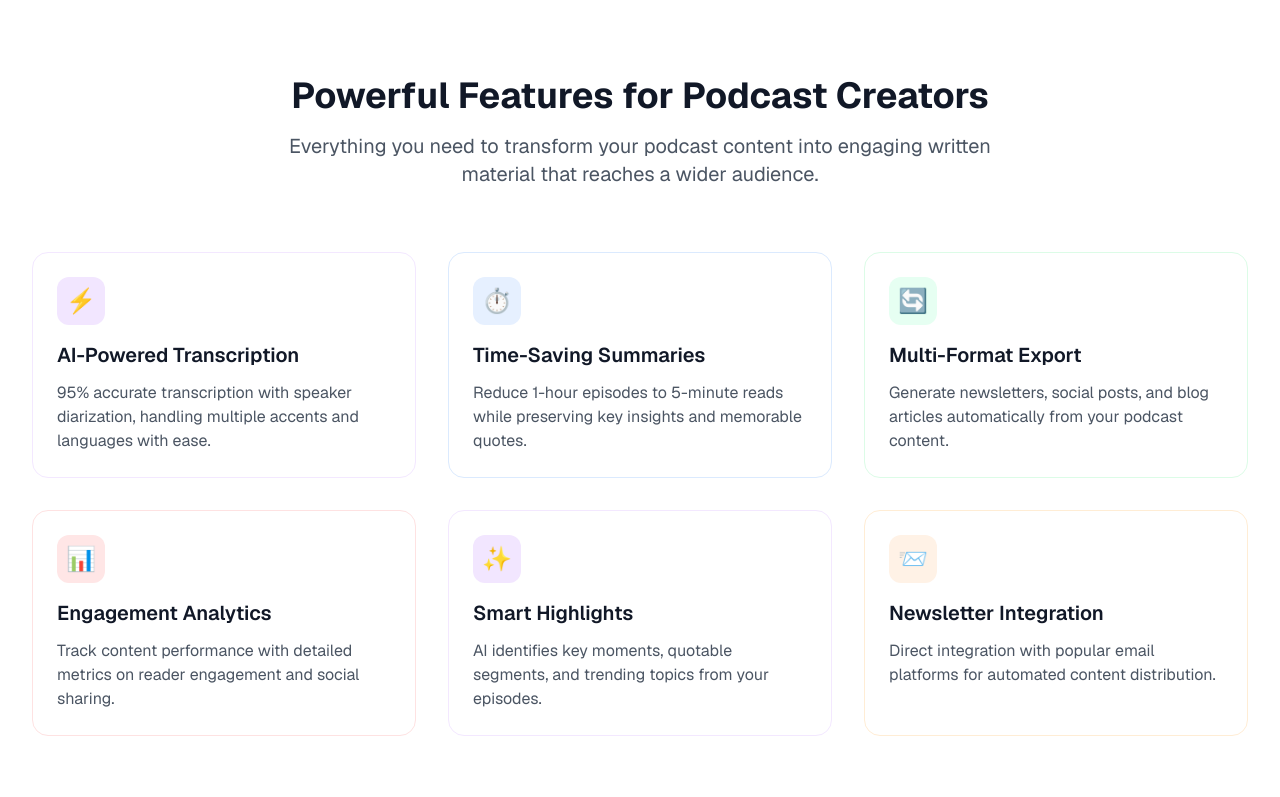
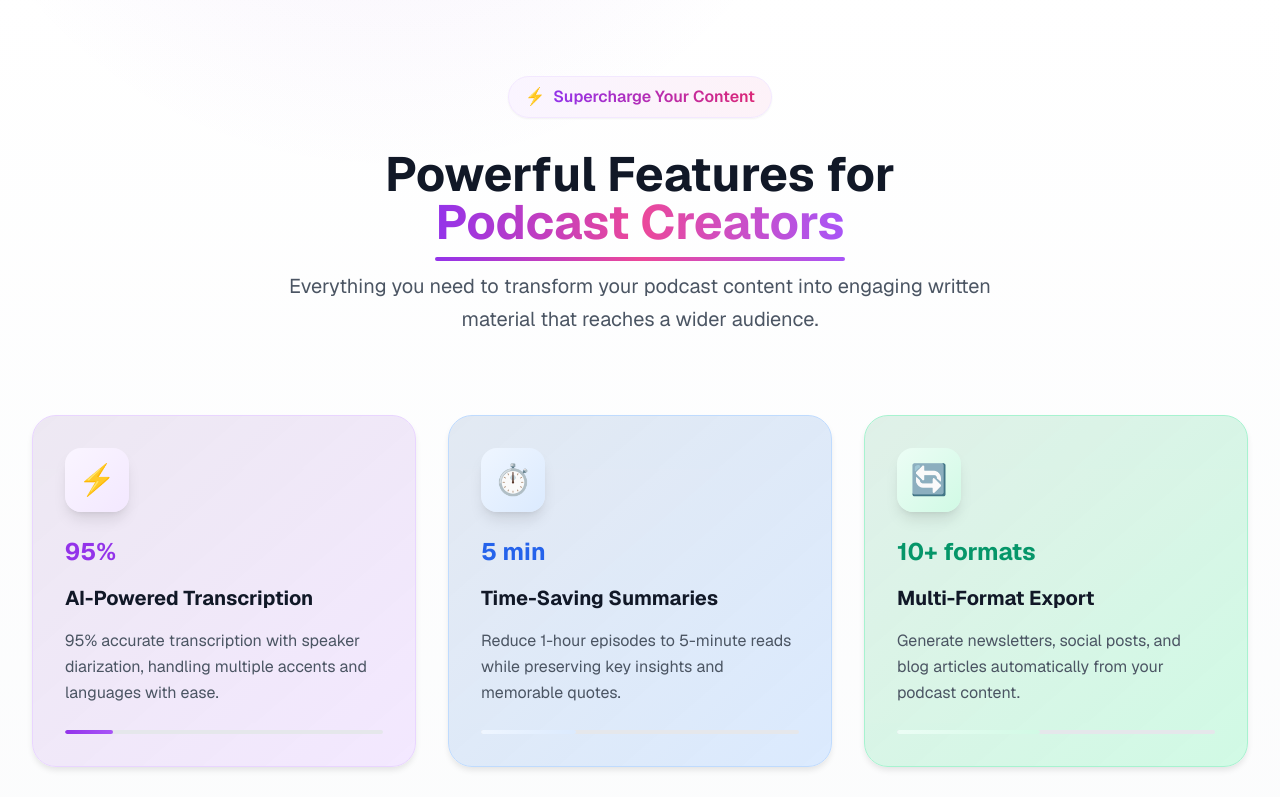
Before and after one commit to zaktech96/podcast2newsletter, a Next.js app: page / in a window 1280 px wide. Shown: the part 2580-3377 px from the top of the page. Built offline with nearby package versions, Linux system fonts and the light colour scheme; no server answers.

Commit message:
landing page improved

```diff
--- a/components/homepage/powerful-features.tsx
+++ b/components/homepage/powerful-features.tsx
@@ -1,107 +1,371 @@
 'use client';
 
-import { motion } from 'framer-motion';
+import { motion, useInView, useAnimation } from 'framer-motion';
+import { useRef, useEffect, useState } from 'react';
 
 const features = [
   {
     icon: "⚡",
     title: "AI-Powered Transcription",
     description: "95% accurate transcription with speaker diarization, handling multiple accents and languages with ease.",
-    color: "bg-[#F2E6FF]",
-    iconColor: "text-[#9333EA]",
-    borderColor: "border-purple-100"
+    color: "bg-gradient-to-br from-purple-50 to-purple-100",
+    iconColor: "text-purple-600",
+    borderColor: "border-purple-200",
+    hoverColor: "hover:from-purple-100 hover:to-purple-200",
+    stats: { value: 95, suffix: "%" },
+    delay: 0
   },
   {
     icon: "⏱️",
     title: "Time-Saving Summaries",
     description: "Reduce 1-hour episodes to 5-minute reads while preserving key insights and memorable quotes.",
-    color: "bg-[#E6F0FF]",
-    iconColor: "text-[#3B82F6]",
-    borderColor: "border-blue-100"
+    color: "bg-gradient-to-br from-blue-50 to-blue-100",
+    iconColor: "text-blue-600",
+    borderColor: "border-blue-200",
+    hoverColor: "hover:from-blue-100 hover:to-blue-200",
+    stats: { value: 5, suffix: " min" },
+    delay: 0.1
   },
   {
     icon: "🔄",
     title: "Multi-Format Export",
     description: "Generate newsletters, social posts, and blog articles automatically from your podcast content.",
-    color: "bg-[#E6FFF2]",
-    iconColor: "text-[#10B981]",
-    borderColor: "border-green-100"
+    color: "bg-gradient-to-br from-emerald-50 to-emerald-100",
+    iconColor: "text-emerald-600",
+    borderColor: "border-emerald-200",
+    hoverColor: "hover:from-emerald-100 hover:to-emerald-200",
+    stats: { value: 10, suffix: "+ formats" },
+    delay: 0.2
   },
   {
     icon: "📊",
     title: "Engagement Analytics",
     description: "Track content performance with detailed metrics on reader engagement and social sharing.",
-    color: "bg-[#FFE6E6]",
-    iconColor: "text-[#EF4444]",
-    borderColor: "border-red-100"
+    color: "bg-gradient-to-br from-rose-50 to-rose-100",
+    iconColor: "text-rose-600",
+    borderColor: "border-rose-200",
+    hoverColor: "hover:from-rose-100 hover:to-rose-200",
+    stats: { value: 300, suffix: "% growth" },
+    delay: 0.3
   },
   {
     icon: "✨",
     title: "Smart Highlights",
     description: "AI identifies key moments, quotable segments, and trending topics from your episodes.",
-    color: "bg-[#F2E6FF]",
-    iconColor: "text-[#8B5CF6]",
-    borderColor: "border-purple-100"
+    color: "bg-gradient-to-br from-amber-50 to-amber-100",
+    iconColor: "text-amber-600",
+    borderColor: "border-amber-200",
+    hoverColor: "hover:from-amber-100 hover:to-amber-200",
+    stats: { value: 50, suffix: "+ highlights" },
+    delay: 0.4
   },
   {
     icon: "📨",
     title: "Newsletter Integration",
     description: "Direct integration with popular email platforms for automated content distribution.",
-    color: "bg-[#FFF2E6]",
-    iconColor: "text-[#F59E0B]",
-    borderColor: "border-orange-100"
+    color: "bg-gradient-to-br from-indigo-50 to-indigo-100",
+    iconColor: "text-indigo-600",
+    borderColor: "border-indigo-200",
+    hoverColor: "hover:from-indigo-100 hover:to-indigo-200",
+    stats: { value: 25, suffix: "+ platforms" },
+    delay: 0.5
   }
 ];
 
-const fadeInUp = {
-  initial: { opacity: 0, y: 20 },
-  animate: { opacity: 1, y: 0 },
-  transition: { duration: 0.5 }
+function CountUp({ end, suffix, duration = 2 }: { end: number; suffix: string; duration?: number }) {
+  const [count, setCount] = useState(0);
+  const ref = useRef(null);
+  const isInView = useInView(ref, { once: true });
+
+  useEffect(() => {
+    if (isInView) {
+      let startTime: number;
+      const startValue = 0;
+
+      const updateCount = (timestamp: number) => {
+        if (!startTime) startTime = timestamp;
+        const progress = Math.min((timestamp - startTime) / (duration * 1000), 1);
+
+        const easeOutCubic = 1 - Math.pow(1 - progress, 3);
+        setCount(Math.floor(easeOutCubic * (end - startValue) + startValue));
+
+        if (progress < 1) {
+          requestAnimationFrame(updateCount);
+        }
+      };
+
+      requestAnimationFrame(updateCount);
+    }
+  }, [isInView, end, duration]);
+
+  return (
+    <span ref={ref} className="font-bold text-2xl">
+      {count}{suffix}
+    </span>
+  );
+}
+
+const containerVariants = {
+  hidden: { opacity: 0 },
+  visible: {
+    opacity: 1,
+    transition: {
+      staggerChildren: 0.1,
+      delayChildren: 0.2
+    }
+  }
+};
+
+const itemVariants = {
+  hidden: {
+    opacity: 0,
+    y: 50,
+    scale: 0.9
+  },
+  visible: {
+    opacity: 1,
+    y: 0,
+    scale: 1,
+    transition: {
+      type: "spring",
+      stiffness: 100,
+      damping: 15,
+      mass: 1
+    }
+  }
+};
+
+const iconVariants = {
+  initial: { scale: 1, rotate: 0 },
+  hover: {
+    scale: 1.2,
+    rotate: [0, -10, 10, 0],
+    transition: {
+      type: "spring",
+      stiffness: 400,
+      damping: 10
+    }
+  },
+  tap: { scale: 0.95 }
+};
+
+const cardVariants = {
+  initial: {
+    scale: 1,
+    boxShadow: "0 4px 6px -1px rgba(0, 0, 0, 0.1)"
+  },
+  hover: {
+    scale: 1.02,
+    boxShadow: "0 25px 50px -12px rgba(0, 0, 0, 0.25)",
+    transition: {
+      type: "spring",
+      stiffness: 300,
+      damping: 20
+    }
+  }
 };
 
 export function PowerfulFeatures() {
+  const ref = useRef(null);
+  const isInView = useInView(ref, { once: true });
+  const controls = useAnimation();
+
+  useEffect(() => {
+    if (isInView) {
+      controls.start("visible");
+    }
+  }, [isInView, controls]);
+
   return (
-    <section className="w-full py-24 bg-white dark:bg-black">
+    <section className="w-full py-24 bg-gradient-to-b from-white to-gray-50 dark:from-black dark:to-gray-900 relative overflow-hidden">
+      {/* Background Effects */}
+      <div className="absolute inset-0 bg-[url('/grid.svg')] opacity-[0.02] dark:opacity-[0.05]" />
+      <div className="absolute inset-0 bg-[radial-gradient(circle_at_30%_-20%,rgba(120,40,200,0.08),transparent_25%)]" />
+
       <motion.div
+        ref={ref}
         className="max-w-7xl mx-auto px-4 sm:px-6 lg:px-8"
-        initial="initial"
-        whileInView="animate"
-        viewport={{ once: true }}
+        initial="hidden"
+        animate={controls}
+        variants={containerVariants}
       >
         <motion.div
-          className="text-center mb-16"
-          variants={fadeInUp}
+          className="text-center mb-20"
+          variants={itemVariants}
         >
-          <h2 className="text-4xl font-bold text-gray-900 dark:text-white mb-4">
-            Powerful Features for Podcast Creators
+          {/* Badge */}
+          <motion.div
+            className="inline-flex items-center gap-2 px-4 py-2 rounded-full bg-gradient-to-r from-purple-50 to-pink-50 dark:from-purple-900/20 dark:to-pink-900/20 backdrop-blur-sm mb-8 shadow-sm border border-purple-100 dark:border-purple-800"
+            whileHover={{ scale: 1.05 }}
+            transition={{ duration: 0.2 }}
+          >
+            <motion.span
+              className="text-purple-600"
+              animate={{
+                rotate: [0, 10, -10, 0],
+                scale: [1, 1.1, 1]
+              }}
+              transition={{
+                duration: 2,
+                repeat: Infinity,
+                repeatDelay: 3
+              }}
+            >
+              ⚡
+            </motion.span>
+            <span className="text-transparent bg-clip-text bg-gradient-to-r from-purple-600 to-pink-600 font-semibold">
+              Supercharge Your Content
+            </span>
+          </motion.div>
+
+          <h2 className="text-4xl sm:text-5xl font-bold text-gray-900 dark:text-white mb-6">
+            Powerful Features for{' '}
+            <br className="hidden sm:block" />
+            <span className="relative">
+              <span className="bg-gradient-to-r from-purple-600 via-pink-500 to-purple-500 bg-clip-text text-transparent">
+                Podcast Creators
+              </span>
+              <motion.div
+                className="absolute -bottom-2 left-0 w-full h-1 bg-gradient-to-r from-purple-600 via-pink-500 to-purple-500 rounded-full"
+                initial={{ scaleX: 0 }}
+                animate={isInView ? { scaleX: 1 } : { scaleX: 0 }}
+                transition={{ delay: 0.5, duration: 0.8, ease: "easeOut" }}
+              />
+            </span>
           </h2>
-          <p className="text-xl text-gray-600 dark:text-gray-400 max-w-3xl mx-auto">
+
+          <p className="text-xl text-gray-600 dark:text-gray-400 max-w-3xl mx-auto leading-relaxed">
             Everything you need to transform your podcast content into engaging written material that reaches a wider audience.
           </p>
         </motion.div>
 
-        <div className="grid md:grid-cols-2 lg:grid-cols-3 gap-8">
+        <motion.div
+          className="grid md:grid-cols-2 lg:grid-cols-3 gap-8"
+          variants={containerVariants}
+        >
           {features.map((feature, index) => (
             <motion.div
               key={feature.title}
-              variants={fadeInUp}
-              transition={{ delay: index * 0.1 }}
+              variants={itemVariants}
               className="relative group"
             >
-              <div className={`p-6 rounded-2xl border ${feature.borderColor} bg-white dark:bg-gray-900 hover:shadow-xl transition-all duration-300 h-full`}>
-                <div className={`w-12 h-12 ${feature.color} rounded-xl flex items-center justify-center mb-4 group-hover:scale-110 transition-transform duration-300`}>
-                  <span className={`text-2xl ${feature.iconColor}`}>{feature.icon}</span>
+              <motion.div
+                variants={cardVariants}
+                initial="initial"
+                whileHover="hover"
+                whileTap={{ scale: 0.98 }}
+                className={`relative p-8 rounded-3xl border ${feature.borderColor} ${feature.color} ${feature.hoverColor} hover:border-opacity-50 transition-all duration-500 h-full cursor-pointer overflow-hidden`}
+              >
+                {/* Animated background pattern */}
+                <div className="absolute inset-0 opacity-5">
+                  <motion.div
+                    className="absolute inset-0 bg-gradient-to-br from-current to-transparent"
+                    animate={{
+                      scale: [1, 1.1, 1],
+                      rotate: [0, 2, 0]
+                    }}
+                    transition={{
+                      duration: 4,
+                      repeat: Infinity,
+                      ease: "easeInOut"
+                    }}
+                  />
                 </div>
-                <h3 className="text-xl font-semibold text-gray-900 dark:text-white mb-3">
-                  {feature.title}
-                </h3>
-                <p className="text-gray-600 dark:text-gray-400">
-                  {feature.description}
-                </p>
-              </div>
+
+                {/* Floating particles */}
+                <div className="absolute inset-0 overflow-hidden pointer-events-none">
+                  {[...Array(3)].map((_, i) => (
+                    <motion.div
+                      key={i}
+                      className={`absolute w-2 h-2 ${feature.iconColor} rounded-full opacity-20`}
+                      animate={{
+                        x: [0, 30, 0],
+                        y: [0, -30, 0],
+                        opacity: [0, 0.4, 0]
+                      }}
+                      transition={{
+                        duration: 3 + i,
+                        repeat: Infinity,
+                        delay: i * 0.5
+                      }}
+                      style={{
+                        left: `${20 + i * 30}%`,
+                        top: `${30 + i * 20}%`
+                      }}
+                    />
+                  ))}
+                </div>
+
+                <div className="relative z-10">
+                  {/* Icon */}
+                  <motion.div
+                    className={`w-16 h-16 ${feature.color} rounded-2xl flex items-center justify-center mb-6 shadow-lg`}
+                    variants={iconVariants}
+                    initial="initial"
+                    whileHover="hover"
+                    whileTap="tap"
+                  >
+                    <span className={`text-3xl ${feature.iconColor}`}>
+                      {feature.icon}
+                    </span>
+                  </motion.div>
+
+                  {/* Stats */}
+                  <div className={`${feature.iconColor} mb-4`}>
+                    <CountUp
+                      end={feature.stats.value}
+                      suffix={feature.stats.suffix}
+                      duration={2 + index * 0.2}
+                    />
+                  </div>
+
+                  {/* Title */}
+                  <h3 className="text-xl font-bold text-gray-900 dark:text-white mb-4 group-hover:text-gray-800 dark:group-hover:text-gray-100 transition-colors">
+                    {feature.title}
+                  </h3>
+
+                  {/* Description */}
+                  <p className="text-gray-600 dark:text-gray-400 leading-relaxed group-hover:text-gray-700 dark:group-hover:text-gray-300 transition-colors">
+                    {feature.description}
+                  </p>
+
+                  {/* Progress bar */}
+                  <div className="mt-6 h-1 bg-gray-200 dark:bg-gray-700 rounded-full overflow-hidden">
+                    <motion.div
+                      className={`h-full bg-gradient-to-r ${feature.iconColor.replace('text-', 'from-')} to-purple-500 rounded-full`}
+                      initial={{ width: 0 }}
+                      animate={isInView ? { width: `${(index + 1) * 15}%` } : { width: 0 }}
+                      transition={{ delay: 0.5 + index * 0.1, duration: 1, ease: "easeOut" }}
+                    />
+                  </div>
+                </div>
+              </motion.div>
             </motion.div>
           ))}
-        </div>
+        </motion.div>
+
+        {/* Bottom CTA */}
+        <motion.div
+          className="text-center mt-16"
+          variants={itemVariants}
+        >
+          <motion.div
+            className="inline-flex items-center gap-3 px-6 py-3 bg-gradient-to-r from-purple-600 to-pink-600 text-white rounded-full font-semibold shadow-lg hover:shadow-xl transition-all duration-300"
+            whileHover={{
+              scale: 1.05,
+              boxShadow: "0 20px 40px rgba(168, 85, 247, 0.4)"
+            }}
+            whileTap={{ scale: 0.95 }}
+          >
+            <span>Start Creating Today</span>
+            <motion.span
+              animate={{ x: [0, 5, 0] }}
+              transition={{ duration: 1.5, repeat: Infinity }}
+            >
+              →
+            </motion.span>
+          </motion.div>
+        </motion.div>
       </motion.div>
     </section>
   );
```
